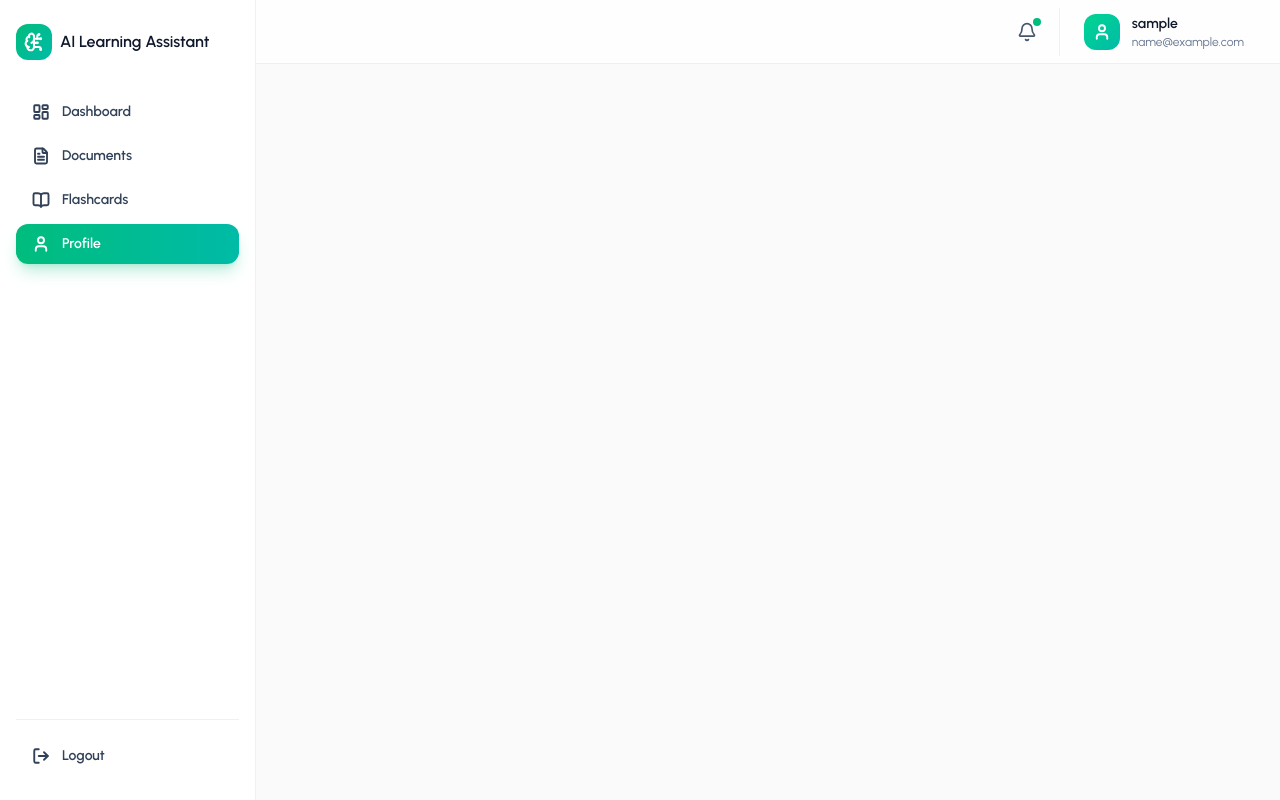
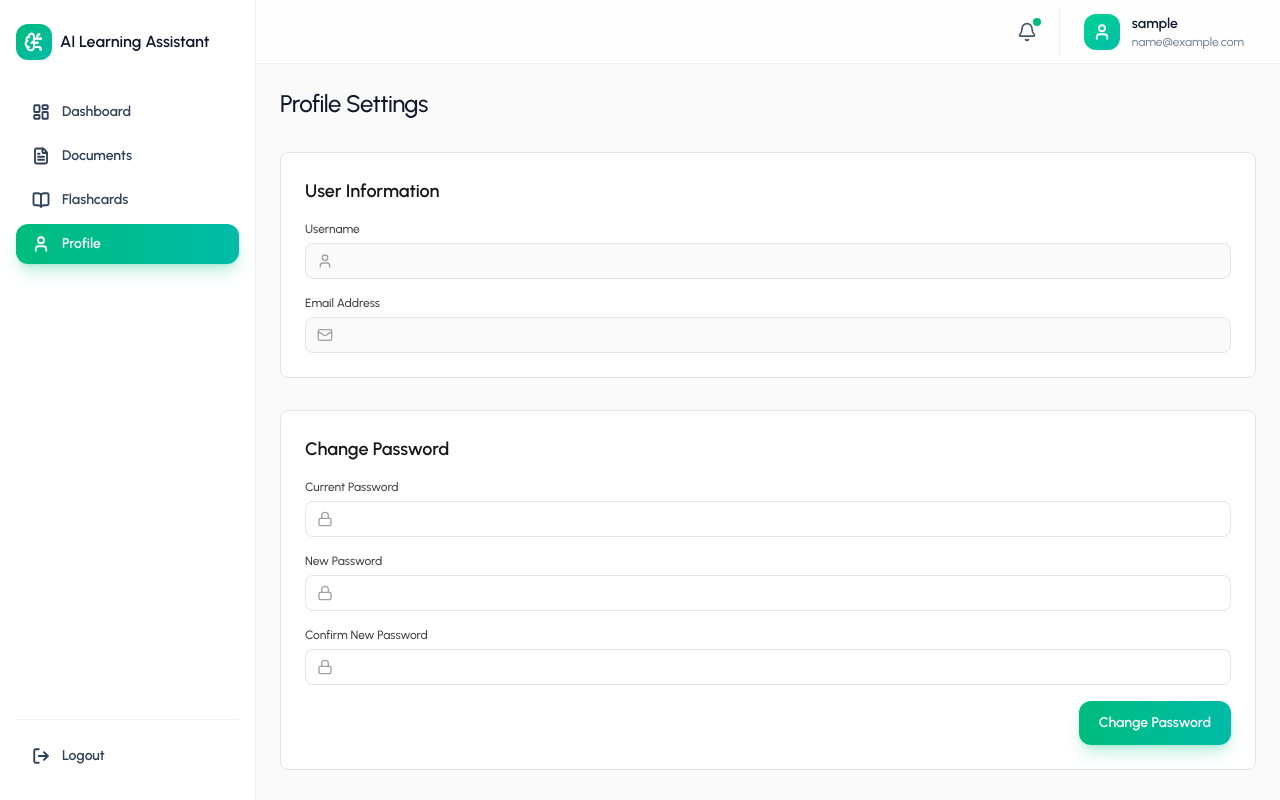
Before and after one commit to vectorwizard/AI-Learning-Assistant, a React (Vite) app in the folder frontend/ai-learning-assistant/: page /profile in a window 1280 px wide. Built offline with nearby package versions, Linux system fonts and the light colour scheme; no server answers; sample sign-in values are in the browser's storage.

Commit message:
added profile page

```diff
--- a/frontend/ai-learning-assistant/src/pages/Flashcards/FlashcardListPage.jsx
+++ b/frontend/ai-learning-assistant/src/pages/Flashcards/FlashcardListPage.jsx
@@ -3,7 +3,7 @@
 const FlashcardListPage = () => {
   return (
     <div>
-
+      FlashcardListPage
     </div>
   )
 }
--- a/frontend/ai-learning-assistant/src/pages/Profile/ProfilePage.jsx
+++ b/frontend/ai-learning-assistant/src/pages/Profile/ProfilePage.jsx
@@ -1,11 +1,173 @@
-import React from 'react'
+import React, { useState, useEffect } from "react";
+import PageHeader from "../../components/common/PageHeader";
+import Button from "../../components/common/Button";
+import Spinner from "../../components/common/Spinner";
+import authService from "../../services/authService";
+import { useAuth } from "../../context/AuthContext";
+import toast from "react-hot-toast";
+import { User, Mail, Lock } from "lucide-react";
 
 const ProfilePage = () => {
+  const [loading, setLoading] = useState(true);
+  const [passwordLoading, setPasswordLoading] = useState(false);
+
+  const [username, setUsername] = useState("");
+  const [email, setEmail] = useState("");
+  const [currentPassword, setCurrentPassword] = useState("");
+  const [newPassword, setNewPassword] = useState("");
+  const [confirmNewPassword, setConfirmNewPassword] = useState("");
+
+  useEffect(() => {
+    const fetchProfile = async () => {
+      try {
+        const { data } = await authService.getProfile();
+        setUsername(data.user.username);
+        setEmail(data.user.email);
+      } catch (error) {
+        toast.error("Failed to fetch profile data.");
+        console.error(error);
+      } finally {
+        setLoading(false);
+      }
+    };
+    fetchProfile();
+  }, []);
+
+  const handleChangePassword = async (e) => {
+    e.preventDefault();
+    if (newPassword !== confirmNewPassword) {
+      toast.error("New passwords do not match.");
+      return;
+    }
+    if (newPassword.length < 6) {
+      toast.error("New password must be at least 6 characters long.");
+      return;
+    }
+    setPasswordLoading(true);
+    try {
+      await authService.changePassword({ currentPassword, newPassword });
+      toast.success("Password changed successfully!");
+      setCurrentPassword("");
+      setNewPassword("");
+      setConfirmNewPassword("");
+    } catch (error) {
+      toast.error(error.message || "Failed to change password.");
+    } finally {
+      setPasswordLoading(false);
+    }
+  };
+
+  if (loading) {
+    return <Spinner />;
+  }
+
   return (
     <div>
+      <PageHeader title="Profile Settings" />
 
+      <div className="space-y-8">
+        {/* User Information Display */}
+        <div className="bg-white border border-neutral-200 rounded-lg p-6">
+          <h3 className="text-lg font-semibold text-neutral-900 mb-4">
+            User Information
+          </h3>
+          <div className="space-y-4">
+            <div>
+              <label className="block text-xs font-medium text-neutral-700 mb-1.5">
+                Username
+              </label>
+              <div className="relative">
+                <div className="absolute inset-y-0 left-0 pl-3 flex items-center pointer-events-none">
+                  <User className="h-4 w-4 text-neutral-400" />
+                </div>
+                <p className="w-full h-9 pl-9 pr-3 pt-2 border border-neutral-200 rounded-lg bg-neutral-50 text-sm text-neutral-900">
+                  {username}
+                </p>
+              </div>
+            </div>
+            <div>
+              <label className="block text-xs font-medium text-neutral-700 mb-1.5">
+                Email Address
+              </label>
+              <div className="relative">
+                <div className="absolute inset-y-0 left-0 pl-3 flex items-center pointer-events-none">
+                  <Mail className="h-4 w-4 text-neutral-400" />
+                </div>
+                <p className="w-full h-9 pl-9 pr-3 pt-2 border border-neutral-200 rounded-lg bg-neutral-50 text-sm text-neutral-900">
+                  {email}
+                </p>
+              </div>
+            </div>
+          </div>
+        </div>
+
+        {/* Change Password Form */}
+        <div className="bg-white border border-neutral-200 rounded-lg p-6">
+          <h3 className="text-lg font-semibold text-neutral-900 mb-4">
+            Change Password
+          </h3>
+          <form onSubmit={handleChangePassword} className="space-y-4">
+            <div>
+              <label className="block text-xs font-medium text-neutral-700 mb-1.5">
+                Current Password
+              </label>
+              <div className="relative">
+                <div className="absolute inset-y-0 left-0 pl-3 flex items-center pointer-events-none">
+                  <Lock className="h-4 w-4 text-neutral-400" />
+                </div>
+                <input
+                  type="password"
+                  value={currentPassword}
+                  onChange={(e) => setCurrentPassword(e.target.value)}
+                  required
+                  className="w-full h-9 pl-9 pr-3 border border-neutral-200 rounded-lg bg-white text-sm text-neutral-900 focus:outline-none focus:ring-2 focus:ring-primary-500"
+                />
+              </div>
+            </div>
+            <div>
+              <label className="block text-xs font-medium text-neutral-700 mb-1.5">
+                New Password
+              </label>
+              <div className="relative">
+                <div className="absolute inset-y-0 left-0 pl-3 flex items-center pointer-events-none">
+                  <Lock className="h-4 w-4 text-neutral-400" />
+                </div>
+                <input
+                  type="password"
+                  value={newPassword}
+                  onChange={(e) => setNewPassword(e.target.value)}
+                  required
+                  className="w-full h-9 pl-9 pr-3 border border-neutral-200 rounded-lg bg-white text-sm text-neutral-900 focus:outline-none focus:ring-2 focus:ring-primary-500"
+                />
+              </div>
+            </div>
+            <div>
+              <label className="block text-xs font-medium text-neutral-700 mb-1.5">
+                Confirm New Password
+              </label>
+              <div className="relative">
+                <div className="absolute inset-y-0 left-0 pl-3 flex items-center pointer-events-none">
+                  <Lock className="h-4 w-4 text-neutral-400" />
+                </div>
+                <input
+                  type="password"
+                  value={confirmNewPassword}
+                  onChange={(e) => setConfirmNewPassword(e.target.value)}
+                  required
+                  className="w-full h-9 pl-9 pr-3 border border-neutral-200 rounded-lg bg-white text-sm text-neutral-900 focus:outline-none focus:ring-2 focus:ring-primary-500"
+                />
+              </div>
+            </div>
+            <div className="flex justify-end">
+              <Button type="submit" disabled={passwordLoading}>
+                {passwordLoading ? "Changing..." : "Change Password"}
+              </Button>
+            </div>
+          </form>
+        </div>
+      </div>
     </div>
-  )
-}
+  );
+};
 
-export default ProfilePage
+export default ProfilePage;
```
